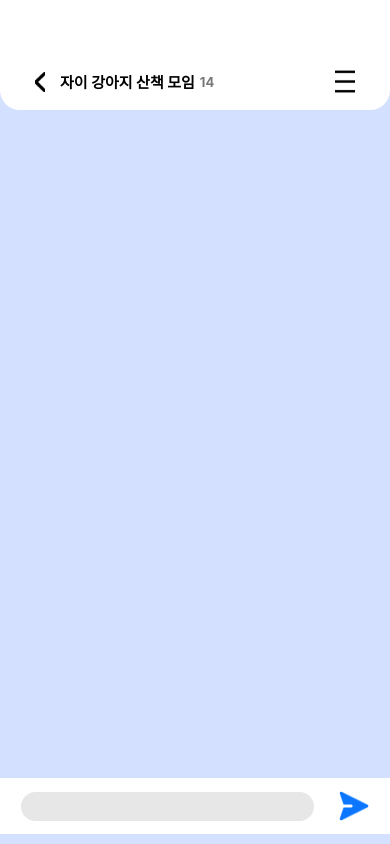
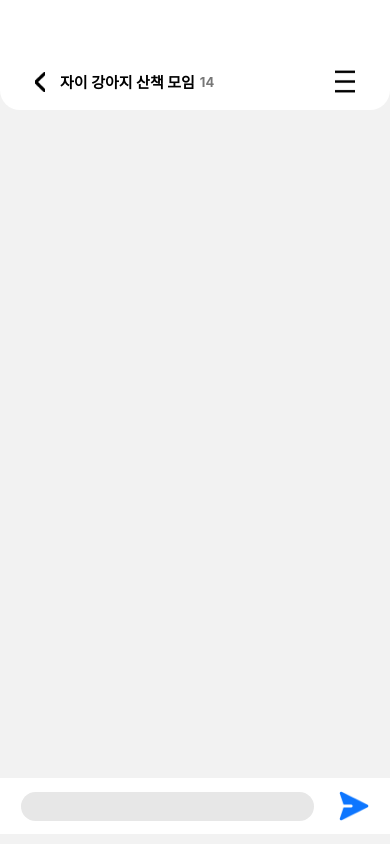
Before and after one commit to Bamdoliro/G-A, a React Native app: screen /ChatLiveScreen in a window 390 px wide. Built offline with nearby package versions, Linux system fonts and the light colour scheme.

Commit message:
ADD :: ChatLiveFeild 기본 세팅

```diff
--- /dev/null
+++ b/components/ChatLiveFeild/ChatLiveFeild.js
@@ -0,0 +1,13 @@
+import { View, StyleSheet } from "react-native";
+
+export default function ChatLiveFelid() {
+    return (
+        <View>
+
+        </View>
+    )
+}
+
+const styles = StyleSheet.create({
+
+})
--- a/pages/ChatLiveScreen.js
+++ b/pages/ChatLiveScreen.js
@@ -1,12 +1,14 @@
 import { View, StyleSheet, Platform, KeyboardAvoidingView, Text } from "react-native";
 import ChatLiveHeader from "../components/ChatLiveHeader/ChatLiveHeader";
 import ChatLiveSendFeild from "../components/ChatLiveSendFeild/ChatLiveSendFeild";
+import ChatLiveFelid from "../components/ChatLiveFeild/ChatLiveFeild";
 
 export default function ChatLiveScreen() {
 
     return (
         <View style={styles.ChatLiveSection} >
             <ChatLiveHeader />
+            <ChatLiveFelid />
             <KeyboardAvoidingView
                 style={styles.ChatKeyboardView}
                 behavior={Platform.OS == 'ios' ? "padding" : "position"}
@@ -28,7 +30,6 @@ export default function ChatLiveScreen() {
 const styles = StyleSheet.create({
     ChatLiveSection: {
         flex: 1,
-        backgroundColor: "#D4E0FF",
     },
     ChatKeyboardView: {
         flex: 1,
```
